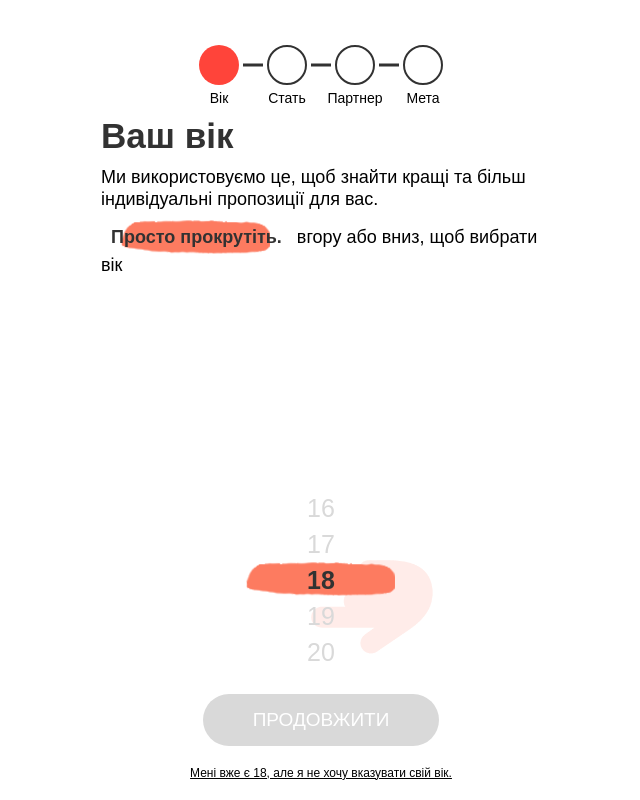
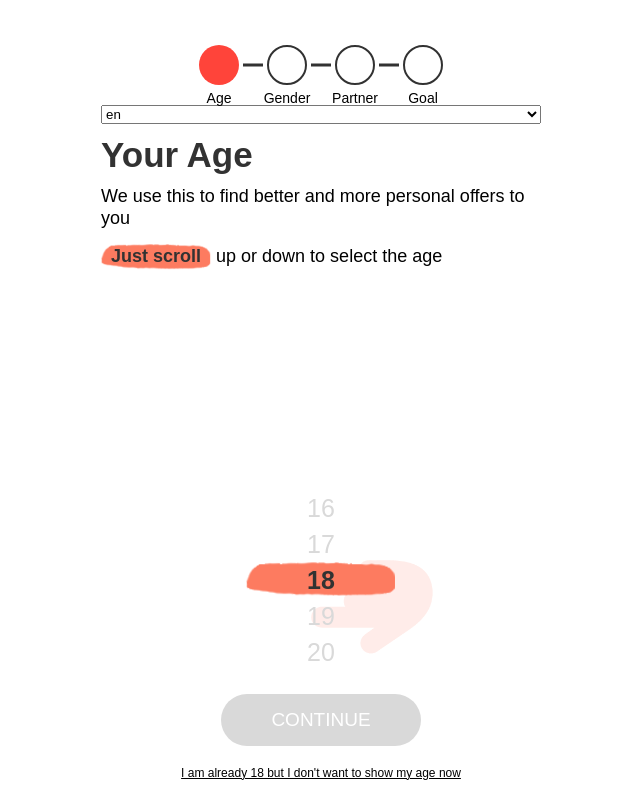
Before and after one commit to nikonenkoincodeit/quiz-app, a Vue app: page / in a window 1280 px wide. Shown: the whole page, without its empty margins (319-959 px from the left). Built offline with nearby package versions, Linux system fonts and the light colour scheme.

Commit message:
added Czech translation

```diff
--- a/src/App.vue
+++ b/src/App.vue
@@ -2,6 +2,11 @@
   <section class="my-section">
     <div class="container">
       <ProgressBar :items="items" :indexPage="indexPage" @nextPage="nextPage" />
+      <select v-model="selectedLanguage" @change="languageChanged">
+        <option v-for="lang in languages" :key="lang" :value="lang">
+          {{ lang }}
+        </option>
+      </select>
       <component
         :is="myComponent"
         :indexPage="indexPage"
@@ -22,9 +27,26 @@ import ProgressBar from "./components/ProgressBar.vue";
 import YourGender from "./components/YourGender.vue";
 import YourGoal from "./components/YourGoal.vue";
 
+const locale = ref(null);
+
+const selectedLanguage = ref("en");
+const languages = ref([
+  "en",
+  "ru",
+  "cs",
+  "de",
+  "es",
+  "fr",
+  "it",
+  "nl",
+  "pl",
+  "uk",
+]);
+
 onMounted(() => {
   const { $i18n } = getCurrentInstance().proxy;
-  $i18n.locale = "uk";
+  locale.value = $i18n;
+  // $i18n.locale = "uk";
 });
 
 const items = reactive([
@@ -88,8 +110,10 @@ const updateData = ({ key, value, text } = {}) => {
     items[indexPage.value][key]["name"] = value;
     items[indexPage.value][key]["text"] = text;
   } else items[indexPage.value][key] = value;
+};
 
-  console.log("items ", items);
+const languageChanged = (event) => {
+  locale.value.locale = selectedLanguage.value;
 };
 </script>
 
--- a/src/i18n/locales/cs.json
+++ b/src/i18n/locales/cs.json
@@ -1,73 +1,73 @@
 {
     "progress_bar": {
-      "age":"",
-      "gender": "",
-      "partner":"",
-      "goal":""
+      "age":"Věk",
+      "gender": "Pohlaví",
+      "partner":"Partner",
+      "goal":"Cíl"
     },
     "buttons": {
-      "continue": "",
-      "got_it": "",
-      "go_back": ""
+      "continue": "Pokračovat",
+      "got_it": "Mám to",
+      "go_back": "Zpět"
     },
     "list":{
-      "male":"",
-      "female":"",
-      "non_binary": "",
-      "no_matter": "",
-      "one_night_stand":"",
-      "romantic":"",
-      "new_friends":"",
-      "starting_a_family":"y",
-      "adult_live_cams":"",
-      "adult_online_games":""
+      "male":"Muži",
+      "female":"Samice",
+      "non_binary": "Nebinární",
+      "no_matter": "Bez ohledu",
+      "one_night_stand":"Stánek na jednu noc",
+      "romantic":"Romantický",
+      "new_friends":"Noví přátelé",
+      "starting_a_family":"Rodina",
+      "adult_live_cams":"Živé kamery",
+      "adult_online_games":"Online hry"
     },
     "your_age": {
-      "title": "",
-      "desctiption1":"",
-      "desctiption2":"{btn} ",
-      "link": "",
-      "btn":""
+      "title": "Váš věk",
+      "desctiption1":"Používáme je k tomu, abychom pro vás našli lepší a osobnější nabídky.",
+      "desctiption2":"{btn} věku stačí přejít nahoru nebo dolů",
+      "link": "Je mi už 18 let, ale nechci teď dávat najevo svůj věk.",
+      "btn":"Pro výběr"
     },
     "your_gender":{
-      "title": "",
-      "desctiption1":"{btn} ",
-      "btn":""
+      "title": "Vaše pohlaví",
+      "desctiption1":"{btn} která nejlépe vystihuje vaše pohlaví",
+      "btn":"Vyberte možnost,"
     },
     "partner": {
-      "title": "",
-      "desctiption1":"{btn} ",
-      "btn":""
+      "title": "Partner",
+      "desctiption1":"{btn} si pohlaví partnera, kterému dáváte přednost.",
+      "btn":"Vyberte"
     },
     "your_goal": {
-      "title": "",
-      "desctiption1":"{btn} ",
-      "btn":""
+      "title": "Váš cíl",
+      "desctiption1":"{btn} sem se dozvíte více informací o jednotlivých možnostech",
+      "btn":"Kliknutím"
     },
     "popup": {
       "element1": {
-        "title":"",
-        "text": ""
+        "title":"Stánek na jednu noc",
+        "text": "Tuto možnost zvolte, pokud hledáte rychlé seznámení, vztah bez závazků, jinými slovy známost na jednu noc."
       },
       "element2": {
-        "title":"",
-        "text": ""
+        "title":"Romantický",
+        "text": "Tuto možnost zvolte, pokud hledáte vážný vztah, romantiku, pravidelné schůzky a opravdovou lásku."
       },
       "element3": {
-        "title":"",
-        "text": ""
+        "title":"Noví přátelé",
+        "text": "Tuto možnost zvolte, pokud chcete navázat nová přátelství nebo jen s někým chatovat."
       },
       "element4": {
-        "title":"",
-        "text": ""
+        "title":"Rodina",
+        "text": "Tuto možnost zvolte, pokud se chcete oženit a založit rodinu."
       },
       "element5": {
-        "title":"",
-        "text": ""
+        "title":"Živé kamery",
+        "text": "Tuto možnost vyberte, pokud chcete sledovat zábavu pro dospělé s webovými modelkami v reálném čase."
       },
       "element6": {
-        "title":"",
-        "text": ""
+        "title":"Online hry",
+        "text": "Tuto možnost vyberte, pokud chcete hrát online hry pro dospělé v prohlížeči."
       }
     }
   }
```
